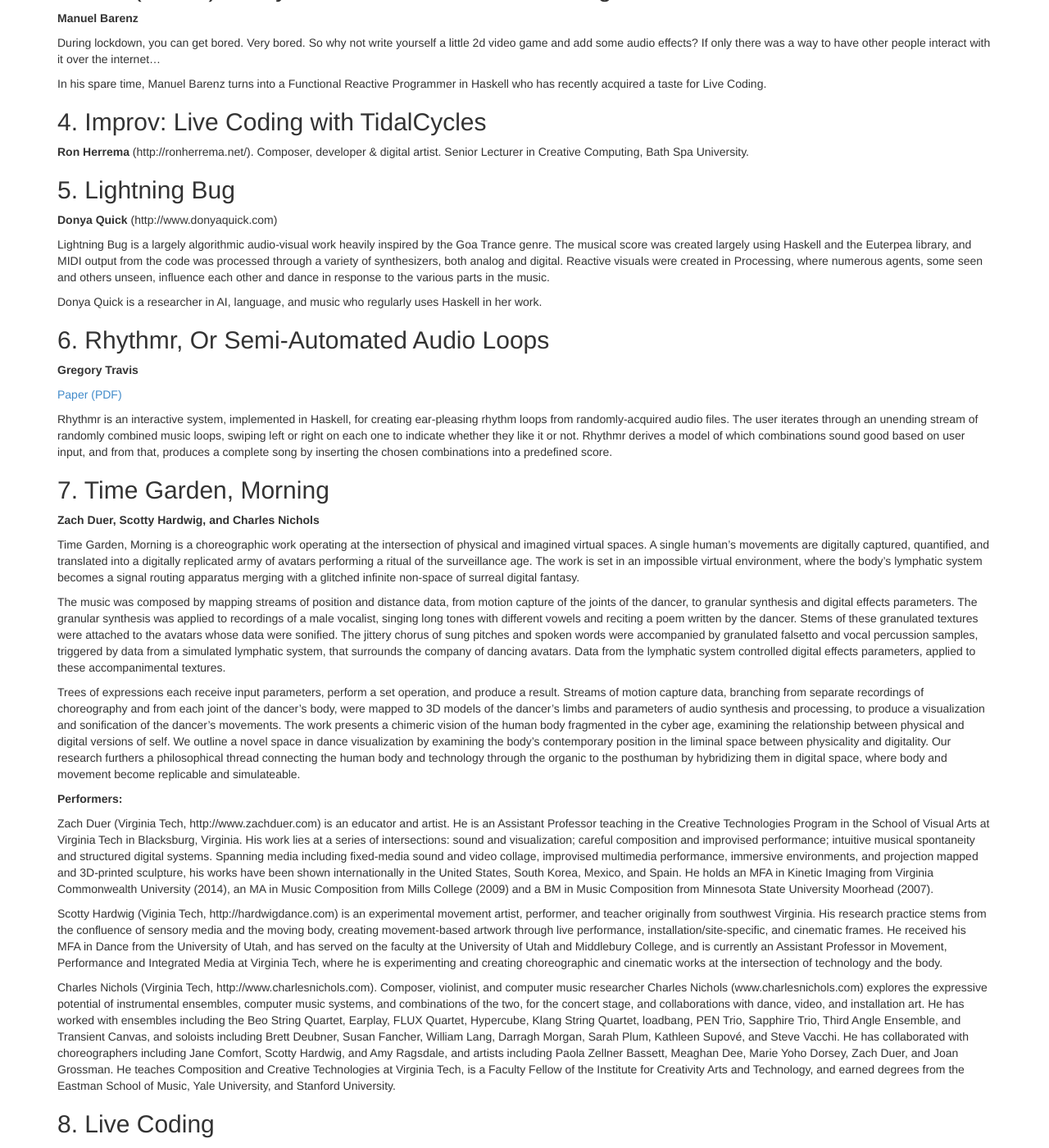
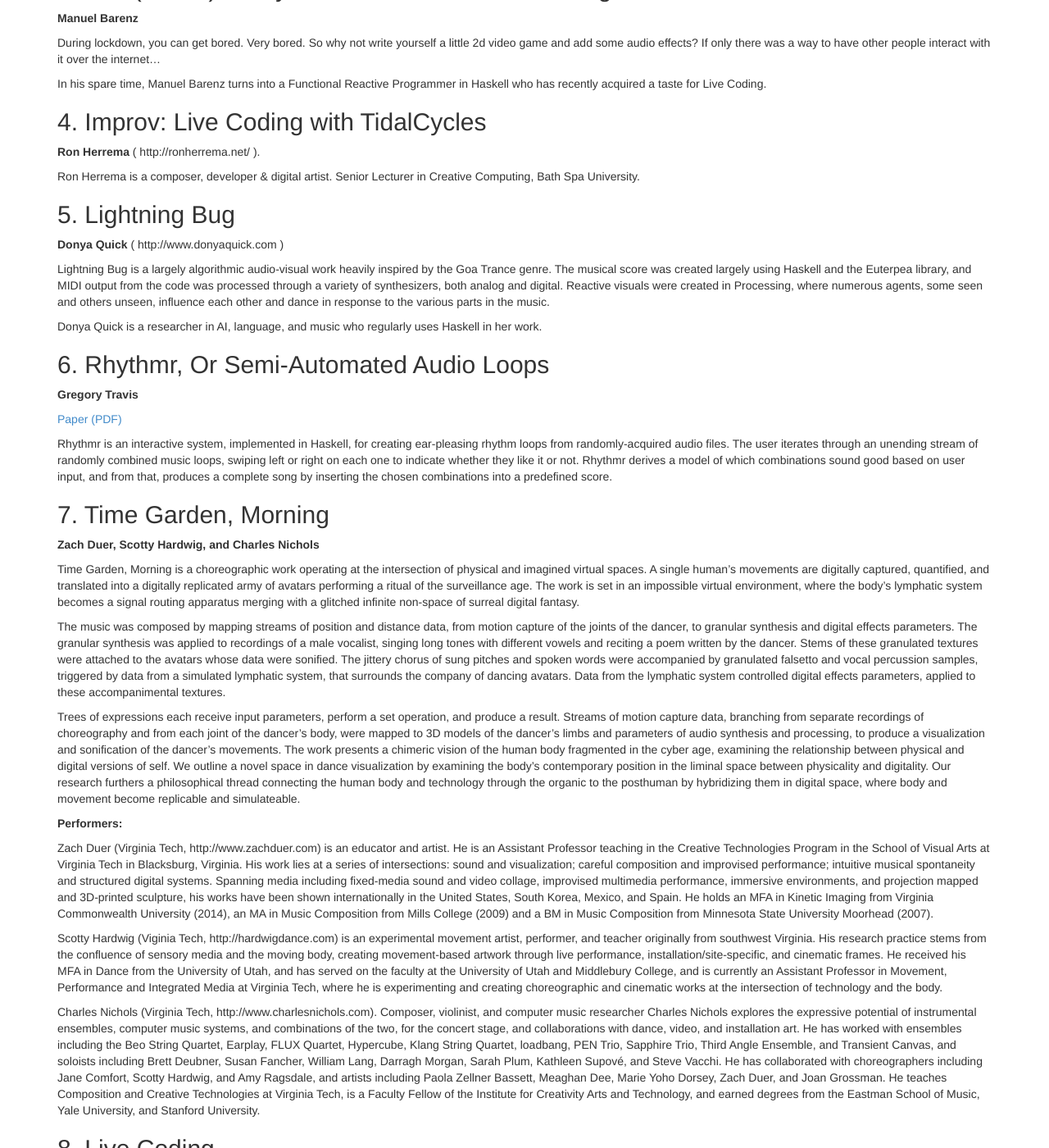
Before and after one commit to functional-art/functional-art.github.com, a Jekyll site: the page built from 2020/performances.md, in a window 1280 px wide and 1400 px high, scrolled down 1029 px. Shown: the whole window at 82% size. Built offline with Jekyll 4.4.1, drawn with Linux system fonts in a browser that asks for light colours; nearby versions of some CDN libraries; our own code applies the rules of GitHub Pages for plain Markdown files.

Commit message:
Update performances.md
Links to performers' websites fixed.

```diff
--- a/2020/performances.md
+++ b/2020/performances.md
@@ -62,13 +62,15 @@
 
 ## 4. Improv: Live Coding with TidalCycles
 
-**Ron Herrema**  (http://ronherrema.net/). Composer, developer & digital artist. Senior Lecturer in Creative Computing, Bath Spa University.
+**Ron Herrema**  ( http://ronherrema.net/ ).
+
+Ron Herrema is a composer, developer & digital artist. Senior Lecturer in Creative Computing, Bath Spa University.
 
 
 
 ## 5. Lightning Bug
 
-**Donya Quick** (http://www.donyaquick.com)
+**Donya Quick** ( http://www.donyaquick.com )
 
 Lightning Bug is a largely algorithmic audio-visual work heavily inspired by the Goa Trance genre. The musical score was created largely using Haskell and the Euterpea library, and MIDI output from the code was processed through a variety of synthesizers, both analog and digital. Reactive visuals were created in Processing, where numerous agents, some seen and others unseen, influence each other and dance in response to the various parts in the music.
 
@@ -100,7 +102,7 @@
 Scotty Hardwig (Viginia Tech, http://hardwigdance.com) is an experimental movement artist, performer, and teacher originally from southwest Virginia. His research practice stems from the confluence of sensory media and the moving body, creating movement-based artwork through live performance, installation/site-specific, and cinematic frames. He received his MFA in Dance from the University of Utah, and has served on the faculty at the University of Utah and Middlebury College, and is currently an Assistant Professor in Movement, Performance and Integrated Media at Virginia Tech, where he is experimenting and creating choreographic and cinematic works at the intersection of technology and the body.
 
 Charles Nichols (Virginia Tech, http://www.charlesnichols.com).
-Composer, violinist, and computer music researcher Charles Nichols (www.charlesnichols.com) explores the expressive potential of instrumental ensembles, computer music systems, and combinations of the two, for the concert stage, and collaborations with dance, video, and installation art.  He has worked with ensembles including the Beo String Quartet, Earplay, FLUX Quartet, Hypercube, Klang String Quartet, loadbang, PEN Trio, Sapphire Trio, Third Angle Ensemble, and Transient Canvas, and soloists including Brett Deubner, Susan Fancher, William Lang, Darragh Morgan, Sarah Plum, Kathleen Supové, and Steve Vacchi.  He has collaborated with choreographers including Jane Comfort, Scotty Hardwig, and Amy Ragsdale, and artists including Paola Zellner Bassett, Meaghan Dee, Marie Yoho Dorsey, Zach Duer, and Joan Grossman.  He teaches Composition and Creative Technologies at Virginia Tech, is a Faculty Fellow of the Institute for Creativity Arts and Technology, and earned degrees from the Eastman School of Music, Yale University, and Stanford University.
+Composer, violinist, and computer music researcher Charles Nichols explores the expressive potential of instrumental ensembles, computer music systems, and combinations of the two, for the concert stage, and collaborations with dance, video, and installation art.  He has worked with ensembles including the Beo String Quartet, Earplay, FLUX Quartet, Hypercube, Klang String Quartet, loadbang, PEN Trio, Sapphire Trio, Third Angle Ensemble, and Transient Canvas, and soloists including Brett Deubner, Susan Fancher, William Lang, Darragh Morgan, Sarah Plum, Kathleen Supové, and Steve Vacchi.  He has collaborated with choreographers including Jane Comfort, Scotty Hardwig, and Amy Ragsdale, and artists including Paola Zellner Bassett, Meaghan Dee, Marie Yoho Dorsey, Zach Duer, and Joan Grossman.  He teaches Composition and Creative Technologies at Virginia Tech, is a Faculty Fellow of the Institute for Creativity Arts and Technology, and earned degrees from the Eastman School of Music, Yale University, and Stanford University.
 
 ## 8. Live Coding
 
```
